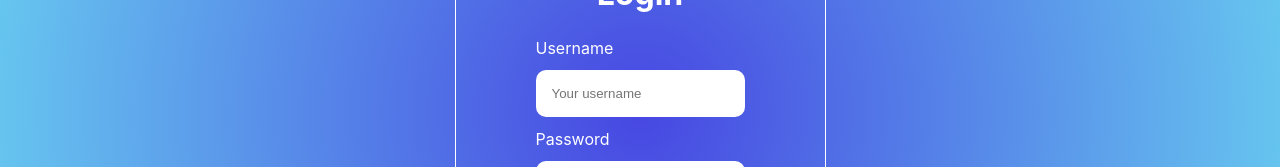
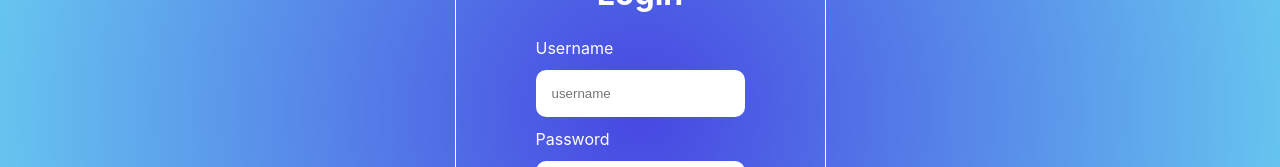
Before and after one commit to ebtalahiban/netzwelt-devtest, a React (Create React App) app in the folder app-client/: page / in a window 1280 px wide. Shown: the part 288-455 px from the top of the page. Built offline with nearby package versions, Linux system fonts and the light colour scheme.

Commit message:
Implement frontend login with external API authentication

```diff
--- a/app-client/src/Pages/Login.js
+++ b/app-client/src/Pages/Login.js
@@ -37,7 +37,7 @@ const Login = () => {
             value={username}
             onChange={(e) => setUsername(e.target.value)}
             type="text"
-            placeholder="Your username"
+            placeholder="username"
             id="username"
             name="username"
           />
```
